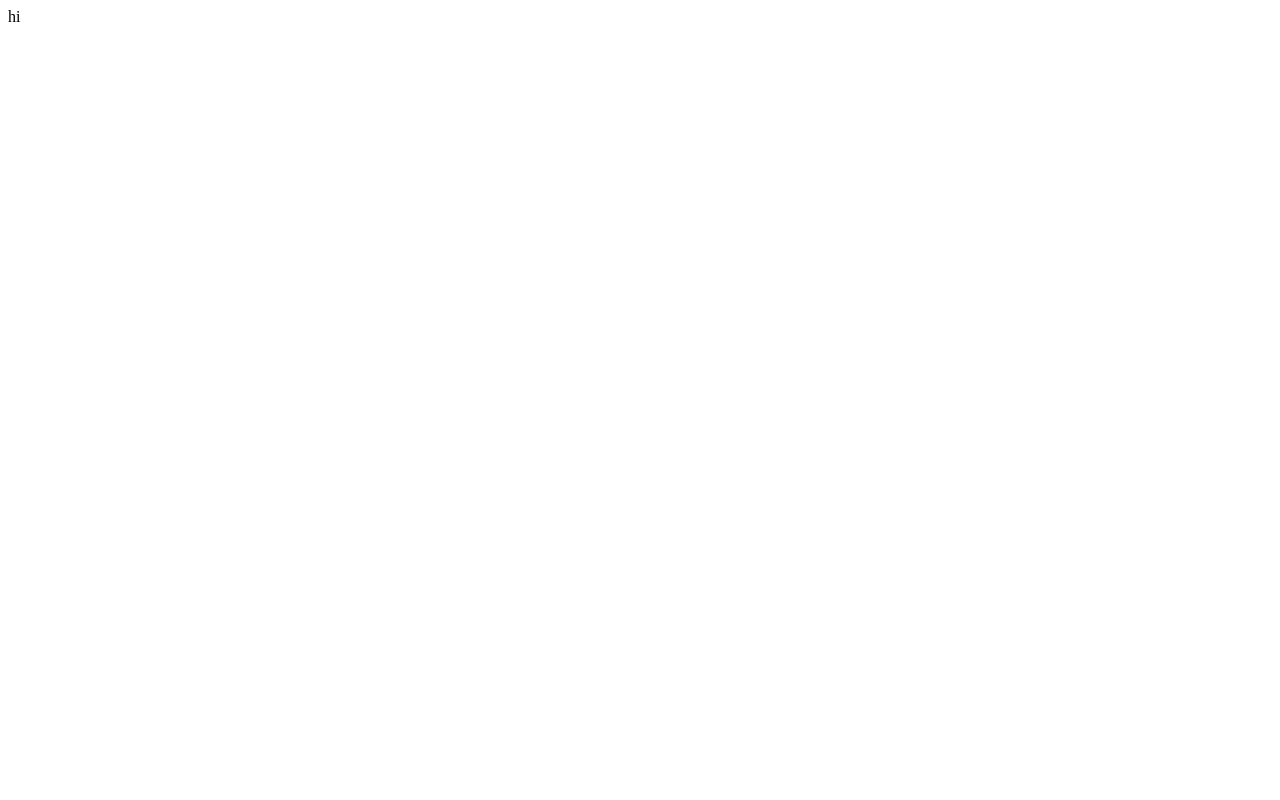
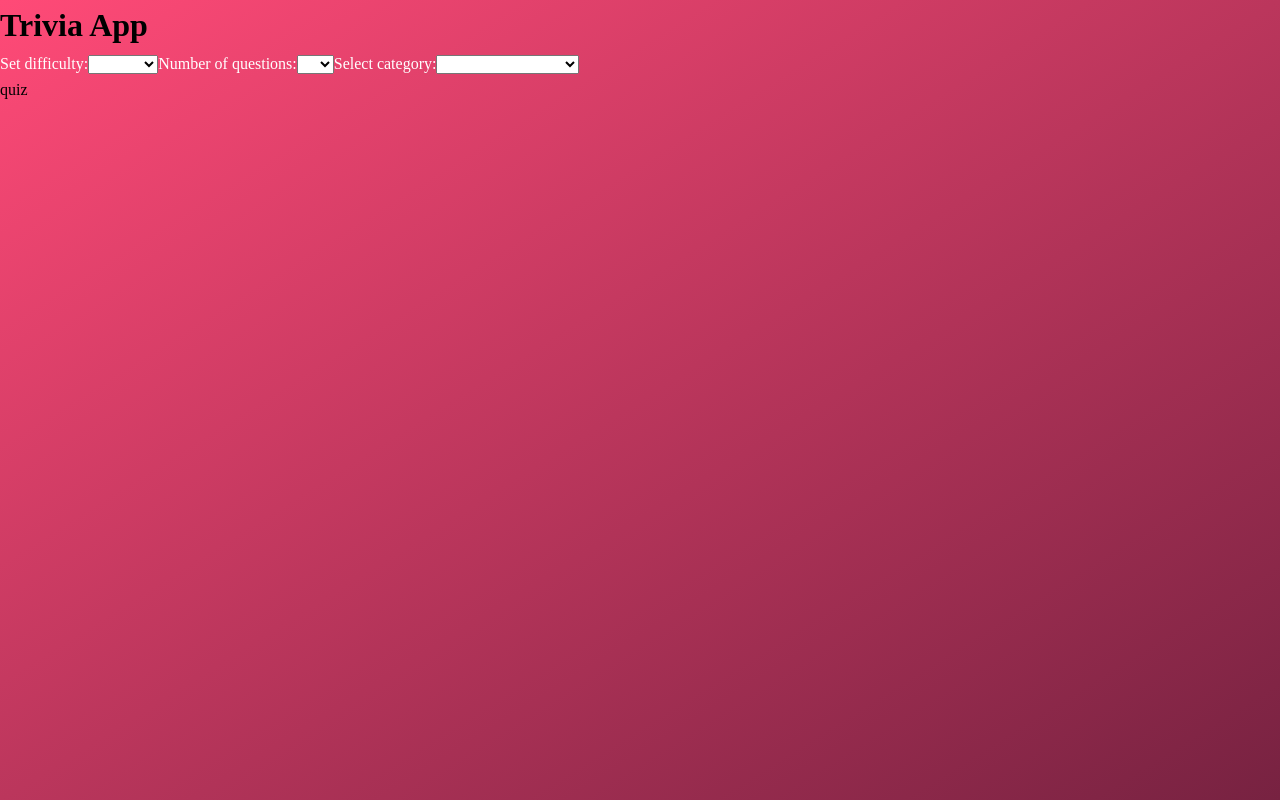
Before and after one commit to Nineteen991/quiz-app, a React (Create React App) app: page / in a window 1280 px wide. Built offline with nearby package versions, Linux system fonts and the light colour scheme.

Commit message:
add some homepage functionality

```diff
--- a/src/App.js
+++ b/src/App.js
@@ -1,14 +1,71 @@
 import { useState, useEffect } from 'react'
 
+import HomePage from './components/HomePage'
+import Quiz from './components/Quiz'
 import './App.sass'
 
 export default function App() {
+  const [questions, setQuestions] = useState([])
+  const [apiValues, setApiValues] = useState(
+    {
+      difficulty: '',
+      number: '',
+      category: ''
+    }
+  )
+console.log(apiValues)
+  function shuffleArray(array) {
+    for (let i = array.length - 1; i>0; i--) {
+      const j = Math.floor(Math.random() * (i + 1));
+      [array[i], array[j]] = [array[j], array[i]]
+    }
+  }
 
   useEffect(() => {
+    // only fetch if we have all the api values
+    if (apiValues.difficulty && apiValues.number && apiValues.category) {
+      fetch(`https://opentdb.com/api.php?amount=${apiValues.number}&category=${apiValues.category}&difficulty=${apiValues.difficulty}`)
+      .then(res => {
+        if (!res.ok) {
+          throw Error('Failed to fetch from open trivia db')
+        }
+        return res.json()
+      })
+      .then(data => {
+        const formatedQuestions = data.results.map(question => {
+          // combine answers & shuffle them
+          question.incorrect_answers.push(question.correct_answers)
+          shuffleArray(question.incorrect_answers)
 
-  })
+          // for ea answer, I should probably check if they've been clicked
+          const newAnswers = question.incorrect_answers.map(answer => (
+            {
+              answer: answer,
+              isClicked: false,
+            }
+          ))
 
+          // I don't need multiple answer arrays
+          if(question.incorrect_answers) {
+            delete question.incorrect_answers
+          }
+
+          return {
+            ...question,
+            answers: newAnswers,
+          }
+        })
+
+        setQuestions(formatedQuestions)
+      })
+      .catch(error => console.error(error))
+    }
+  }, [apiValues])
+  console.log(questions)
   return (
-    <div>hi</div>
+    <div id="container">
+      <HomePage apiValues={apiValues} setApiValues={setApiValues} />
+      <Quiz questions={questions} />
+    </div>
   )
 }
--- a/src/App.sass
+++ b/src/App.sass
@@ -0,0 +1,2 @@
+@import "./sass/base"
+@import "./sass/homePage"
--- /dev/null
+++ b/src/components/HomePage.js
@@ -0,0 +1,63 @@
+export default function HomePage({ apiValues, setApiValues }) {
+
+  function handleSelections(e) {
+    const { name, value } = e.target
+    setApiValues(prev => (
+      {
+        ...prev,
+        [name]: value
+      }
+    ))
+  }
+
+  return (
+    <div className="homePage">
+      <h1>Trivia App</h1>
+      <form className="form-selections">
+
+        <label htmlFor="difficulty">Set difficulty:</label>
+        <select
+          name="difficulty"
+          id="difficulty"
+          value={apiValues.difficulty}
+          onChange={handleSelections}
+        >
+          <option value="empty"></option>
+          <option value="easy">Easy</option>
+          <option value="medium">Medium</option>
+          <option value="hard">Hard</option>
+        </select>
+
+        <label htmlFor="number">Number of questions:</label>
+        <select
+          name="number"
+          id="number"
+          value={apiValues.number}
+          onChange={handleSelections}
+        >
+          <option value="0"></option>
+          <option value="5">5</option>
+          <option value="10">10</option>
+          <option value="15">15</option>
+          <option value="20">20</option>
+        </select>
+
+        <label htmlFor="category">Select category:</label>
+        <select
+          name="category"
+          id="category"
+          value={apiValues.category}
+          onChange={handleSelections}
+        >
+          <option value="emptyCategory"></option>
+          <option value="9">General Knowledge</option>
+          <option value="10">Books</option>
+          <option value="11">Film</option>
+          <option value="12">Music</option>
+          <option value="13">Musicals & Theaters</option>
+        </select>
+
+      </form>
+    </div>
+  )
+}
--- /dev/null
+++ b/src/components/Quiz.js
@@ -0,0 +1,6 @@
+export default function Quiz(props) {
+    console.log(props)
+    return (
+        <div>quiz</div>
+    )
+}
--- /dev/null
+++ b/src/sass/_base.sass
@@ -0,0 +1,28 @@
+:root
+  --color-primary: #eb2f64
+  --color-primary-light: #ff4a77
+  --color-primary-dark: #772241
+
+*
+  margin: 0
+  padding: 0
+
+*,
+*::before,
+*::after
+  box-sizing: inherit
+
+html
+  box-sizing: border-box
+  font-size: 62.5%
+
+  @media only screen and (max-width: 800px)
+    font-size: 50%
+
+body
+  line-height: 1.6
+  background-image: linear-gradient(to right bottom,var(--color-primary-light),var(--color-primary-dark))
+  min-height: 100vh
+
+#container
+  font-size: 1.6rem
--- /dev/null
+++ b/src/sass/_homePage.sass
@@ -0,0 +1,2 @@
+.form-selections
+    color: white
```
